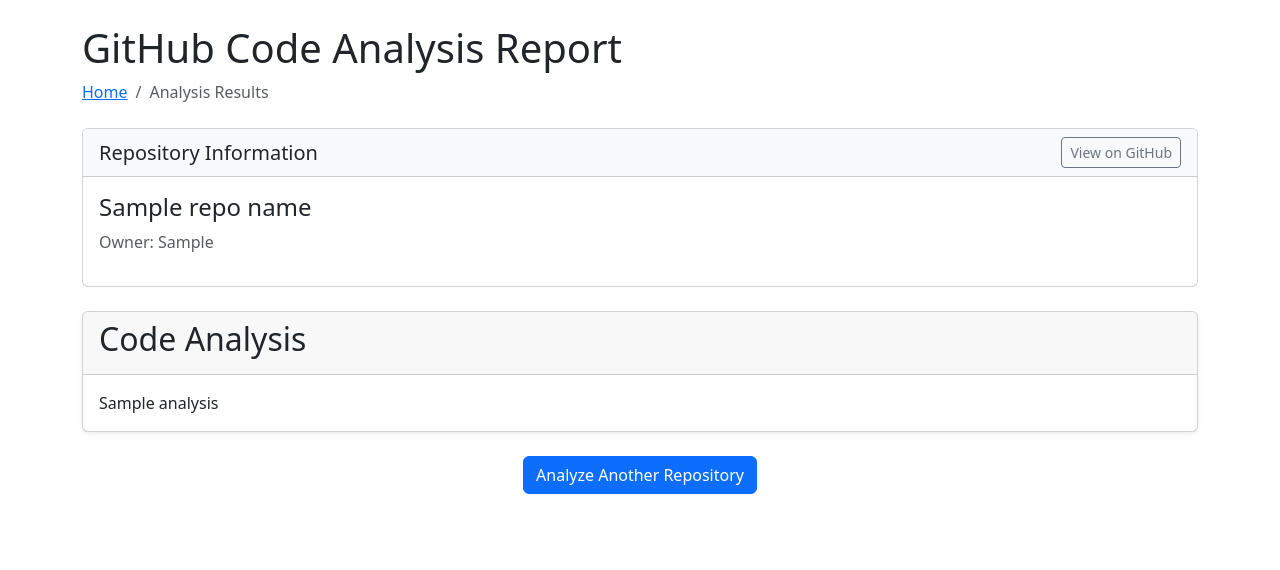
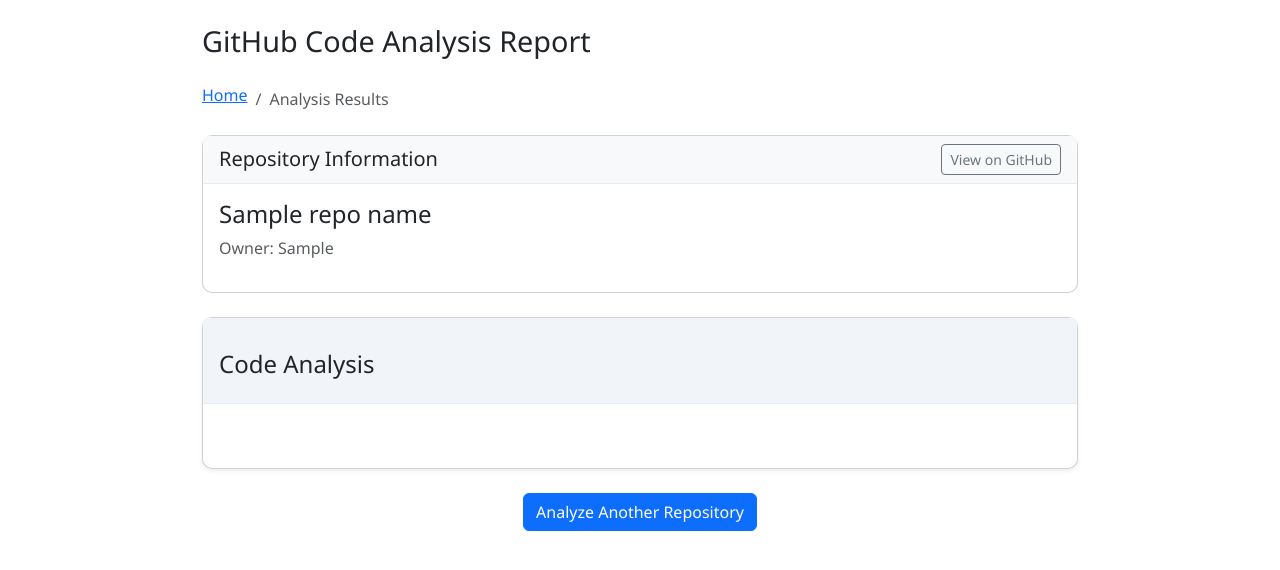
Before and after one commit to Adithya14255/Github-Evaluator, a Flask app: template templates/result.html in a window 1280 px wide. Shown: the top 570 px of the page. Run offline with Flask 3, Linux system fonts and the light colour scheme; the template is opened without the code that fills it: most values are stand-ins (such as "Sample title", 1, 10 or a date in 2020).

Commit message:
styled the output properly

```diff
--- a/app.py
+++ b/app.py
@@ -49,7 +49,7 @@
 
     # Filter only code files (ignore binaries, images, etc.)
     code_extensions = ['.py', '.js', '.html', '.css', '.java', '.cpp', '.c', '.h', '.go', '.rb',
-                       '.php', '.ts', '.jsx', '.tsx', '.md', '.json', '.yml', '.yaml', '.xml']
+                       '.php', '.ts', '.jsx', '.tsx', '.md', '.json', '.yml', '.yaml', '.xml','.txt']
 
     code_files = []
     total_size = 0
@@ -118,16 +118,39 @@
 
     {file_contents}
 
-    Provide a detailed analysis of the code covering:
-    1. Code Quality: Assess the overall code quality, readability, and maintainability.
-    2. Best Practices: Identify if the code follows industry best practices.
-    3. Architecture: Evaluate the architectural patterns and structure.
-    4. Potential Bugs: Highlight any potential bugs or issues.
-    5. Security Concerns: Identify potential security vulnerabilities.
-    6. Performance: Evaluate potential performance issues.
-    7. Recommendations: Provide specific recommendations for improvement.
+    Provide a detailed code review analysis in Markdown format with this exact structure:
 
-    Format your response with clear headings and bullet points where appropriate.
+    ## Code Review: {repo_name}
+
+    ### 1. Code Quality
+    * **Readability:** [Assess code readability, formatting, naming conventions]
+    * **Maintainability:** [Evaluate how easy the code is to maintain]
+    * **Testability:** [Comment on the testability of the code]
+
+    ### 2. Best Practices
+    * **Documentation:** [Evaluate documentation quality and completeness]
+    * **Version Control:** [Comment on version control practices]
+    * **Error Handling:** [Analyze error handling approaches]
+    * **Dependency Management:** [Assess how dependencies are managed]
+
+    ### 3. Architecture
+    * **Frontend:** [Evaluate frontend architecture]
+    * **Backend:** [Evaluate backend architecture]
+    * **Deployment:** [Comment on deployment configuration]
+
+    ### 4. Potential Bugs
+    [List specific potential bugs or issues found in the code]
+
+    ### 5. Security Concerns
+    [Identify potential security vulnerabilities]
+
+    ### 6. Performance
+    [Evaluate potential performance issues and bottlenecks]
+
+    ### 7. Recommendations
+    [Provide specific, actionable recommendations for improvement]
+
+    Return ONLY the Markdown text with no preamble or explanation. Ensure formatting is correct with proper Markdown syntax.
     """
 
     # Call Gemini API
--- a/templates/result.html
+++ b/templates/result.html
@@ -5,7 +5,101 @@
     <meta name="viewport" content="width=device-width, initial-scale=1.0">
     <title>Analysis Results - GitHub Code Analyzer</title>
     <link href="https://cdn.jsdelivr.net/npm/bootstrap@5.3.0/dist/css/bootstrap.min.css" rel="stylesheet">
-    <link rel="stylesheet" href="{{ url_for('static', filename='css/style.css') }}">
+    <!-- Removed GitHub markdown CSS as requested -->
+    <style>
+        /* Direct styling */
+        body {
+            background-color: #ffffff;
+            color: #212529;
+            font-family: 'Segoe UI', Tahoma, Geneva, Verdana, sans-serif;
+        }
+
+        .container {
+            max-width: 900px;
+        }
+
+        .card {
+            border-radius: 10px;
+            margin-bottom: 20px;
+        }
+
+        .card-header {
+            background-color: #f1f5f9;
+            border-bottom: 1px solid #e9ecef;
+        }
+
+        /* General typography styling */
+        h1 {
+            font-size: 1.8rem;
+            padding-bottom: 0.5rem;
+            margin-top: 1.5rem;
+            margin-bottom: 1rem;
+        }
+
+        h2 {
+            font-size: 1.5rem;
+            margin-top: 1.5rem;
+            margin-bottom: 1rem;
+        }
+
+        h3 {
+            font-size: 1.3rem;
+            margin-top: 1.5rem;
+            margin-bottom: 1rem;
+        }
+
+        ul, ol {
+            padding-left: 2em;
+            margin-bottom: 1rem;
+        }
+
+        li + li {
+            margin-top: 0.25em;
+        }
+
+        strong {
+            font-weight: 600;
+        }
+
+        code {
+            background-color: rgba(27, 31, 35, 0.05);
+            padding: 0.2em 0.4em;
+            border-radius: 3px;
+            font-family: SFMono-Regular, Menlo, Monaco, Consolas, monospace;
+            font-size: 85%;
+        }
+
+        pre {
+            display: none;
+        }
+
+        pre code {
+            padding: 0;
+            background-color: transparent;
+        }
+
+        /* Form styling */
+        .form-control:focus {
+            border-color: #80bdff;
+            box-shadow: 0 0 0 0.2rem rgba(0, 123, 255, 0.25);
+        }
+
+        .btn-primary {
+            background-color: #0d6efd;
+            border-color: #0d6efd;
+        }
+
+        .btn-primary:hover {
+            background-color: #0b5ed7;
+            border-color: #0a58ca;
+        }
+
+        /* Analysis content styling */
+        .analysis-content {
+            padding: 16px;
+            line-height: 1.6;
+        }
+    </style>
 </head>
 <body>
     <div class="container">
@@ -49,5 +143,18 @@
     </div>
 
     <script src="https://cdn.jsdelivr.net/npm/bootstrap@5.3.0/dist/js/bootstrap.bundle.min.js"></script>
+    <script src="https://cdn.jsdelivr.net/npm/marked@4.3.0/marked.min.js"></script>
+    <script>
+        // Convert markdown to HTML
+        document.addEventListener('DOMContentLoaded', function() {
+            const analysisContent = document.querySelector('.analysis-content');
+            if (analysisContent) {
+                // Get the markdown content
+                const markdownContent = analysisContent.textContent;
+                // Convert markdown to HTML and set it
+                analysisContent.innerHTML = marked.parse(markdownContent);
+            }
+        });
+    </script>
 </body>
 </html>
```
